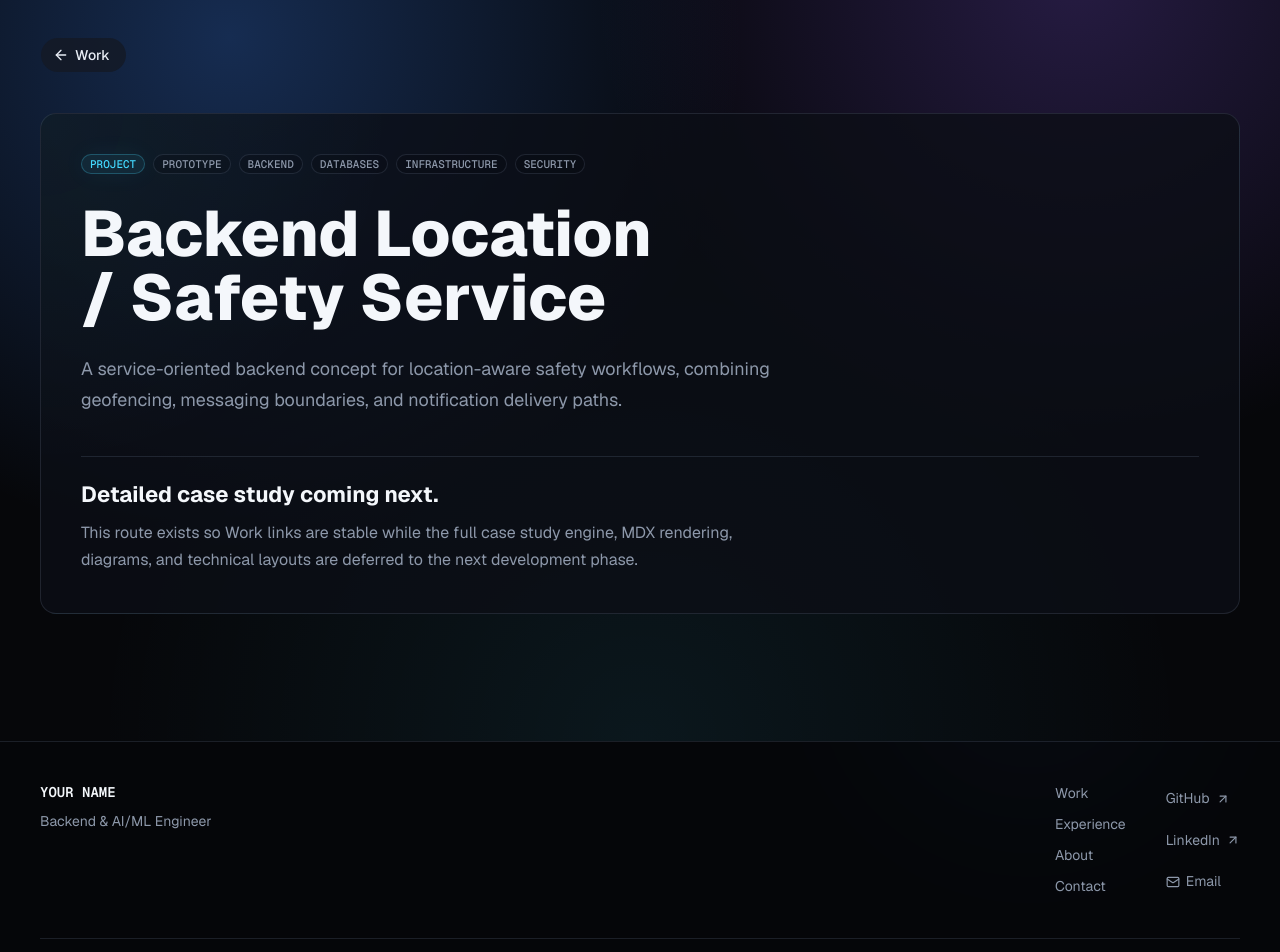
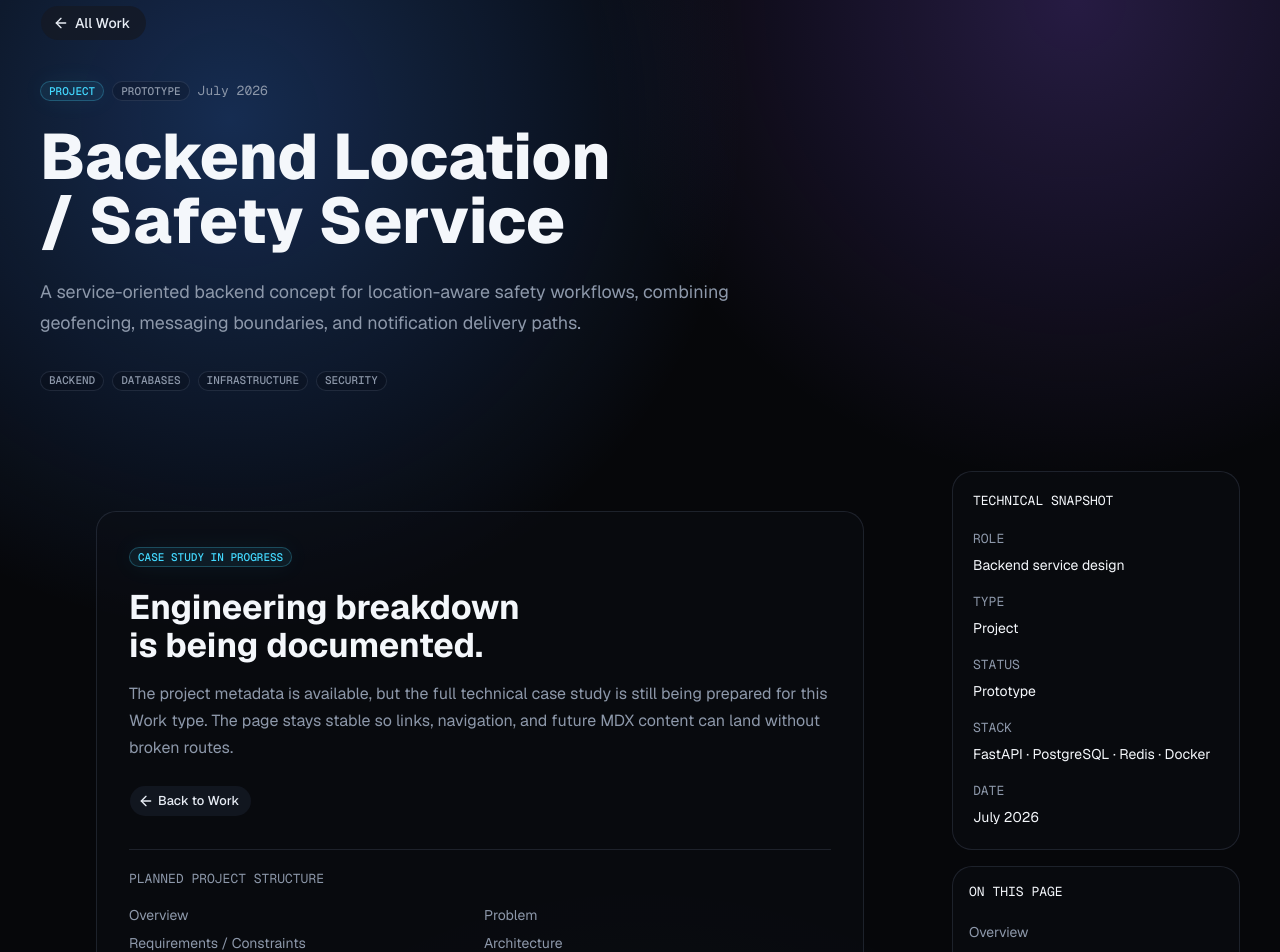
Before and after one commit to chetancrs7/portfolio, a Next.js app: page /work/backend-location-safety-service in a window 1280 px wide. Shown: the part 140-1092 px from the top of the page. Built offline with nearby package versions, Linux system fonts and the light colour scheme.

Commit message:
feat: ✅ implement work detail case studies

```diff
--- a/src/app/work/[slug]/page.tsx
+++ b/src/app/work/[slug]/page.tsx
@@ -1,20 +1,32 @@
+import type { Metadata } from "next";
 import Link from "next/link";
 import { notFound } from "next/navigation";
-import type { Metadata } from "next";
-import { ArrowLeft } from "lucide-react";
+import { ArrowLeft, ExternalLink } from "lucide-react";
 
 import { PageContainer } from "@/components/layout/page-container";
 import { Badge } from "@/components/ui/badge";
 import { buttonVariants } from "@/components/ui/button";
+import { CaseStudyContent } from "@/components/work/case-study/case-study-content";
+import { CaseStudyHeader } from "@/components/work/case-study/case-study-header";
+import { CaseStudyNavigation } from "@/components/work/case-study/case-study-navigation";
+import { CaseStudyToc } from "@/components/work/case-study/case-study-toc";
+import { MetricStrip } from "@/components/work/case-study/metric-strip";
+import { TechnicalSnapshot } from "@/components/work/case-study/technical-snapshot";
+import { siteConfig } from "@/config/site";
 import {
   getPublishedWork,
   getWorkBySlug,
-  technicalAreaLabels,
-  workStatusLabels,
   workTypeLabels,
+  type WorkItem,
 } from "@/content/work";
+import {
+  getAdjacentPublishedWork,
+  getCaseStudyDetail,
+  getCaseStudyTemplate,
+  getRenderableCaseStudySections,
+} from "@/content/work/details";
 
-type WorkDetailPlaceholderProps = {
+type WorkDetailPageProps = {
   params: Promise<{
     slug: string;
   }>;
@@ -28,7 +40,7 @@ export function generateStaticParams() {
 
 export async function generateMetadata({
   params,
-}: WorkDetailPlaceholderProps): Promise<Metadata> {
+}: WorkDetailPageProps): Promise<Metadata> {
   const { slug } = await params;
   const item = getWorkBySlug(slug);
 
@@ -39,14 +51,12 @@ export async function generateMetadata({
   }
 
   return {
-    title: item.title,
+    title: `${item.title} | ${siteConfig.author.name}`,
     description: item.summary,
   };
 }
 
-export default async function WorkDetailPlaceholder({
-  params,
-}: WorkDetailPlaceholderProps) {
+export default async function WorkDetailPage({ params }: WorkDetailPageProps) {
   const { slug } = await params;
   const item = getWorkBySlug(slug);
 
@@ -54,52 +64,140 @@ export default async function WorkDetailPlaceholder({
     notFound();
   }
 
+  const detail = getCaseStudyDetail(item.slug);
+  const adjacentWork = getAdjacentPublishedWork(item.slug);
+  const sections = detail ? getRenderableCaseStudySections(item, detail) : [];
+
   return (
     <div className="technical-background min-h-screen">
-      <PageContainer className="py-16 sm:py-20 lg:py-24">
-        <Link
-          className={buttonVariants({
-            className: "mb-10",
-            variant: "secondary",
-          })}
-          href="/work"
-        >
-          <ArrowLeft data-icon="inline-start" />
-          Work
-        </Link>
+      <PageContainer className="pb-16" variant="wide">
+        <CaseStudyHeader item={item} />
 
-        <div className="surface-subtle rounded-2xl p-6 sm:p-8 lg:p-10">
-          <div className="mb-7 flex flex-wrap gap-2">
-            <Badge variant="status">{workTypeLabels[item.type]}</Badge>
-            <Badge variant="outline">{workStatusLabels[item.status]}</Badge>
-            {item.areas.map((area) => (
-              <Badge key={area} variant="outline">
-                {technicalAreaLabels[area]}
-              </Badge>
-            ))}
-          </div>
+        <div className="grid gap-8 lg:grid-cols-[minmax(0,1fr)_18rem] lg:items-start">
+          <main className="min-w-0">
+            <div className="mx-auto max-w-3xl">
+              <CaseStudyDisclosure item={item} />
+              <MetricStrip metrics={item.metrics} />
+              {sections.length > 0 ? (
+                <div className="mt-8 lg:hidden">
+                  <CaseStudyToc items={sections} />
+                </div>
+              ) : null}
+            </div>
 
-          <h1 className="type-h1 max-w-4xl text-balance">{item.title}</h1>
-          <p className="type-body-lg text-muted-foreground mt-6 max-w-3xl">
-            {item.summary}
-          </p>
+            <article className="mx-auto mt-10 max-w-3xl">
+              {detail ? (
+                <CaseStudyContent sections={sections} />
+              ) : (
+                <CaseStudyFallback item={item} />
+              )}
+              <CaseStudyNavigation
+                next={adjacentWork.next}
+                previous={adjacentWork.previous}
+              />
+            </article>
+          </main>
 
-          {item.type === "system-design" && item.systemDesign?.designOnly ? (
-            <p className="type-mono text-accent-cyan mt-8 uppercase">
-              Design study - not a production deployment
-            </p>
-          ) : null}
-
-          <div className="border-border mt-10 border-t pt-6">
-            <p className="type-h4">Detailed case study coming next.</p>
-            <p className="type-body text-muted-foreground mt-3 max-w-2xl">
-              This route exists so Work links are stable while the full case
-              study engine, MDX rendering, diagrams, and technical layouts are
-              deferred to the next development phase.
-            </p>
+          <div className="hidden space-y-4 lg:sticky lg:top-24 lg:block">
+            <TechnicalSnapshot item={item} role={detail?.role} />
+            <CaseStudyToc
+              items={
+                sections.length > 0
+                  ? sections
+                  : getCaseStudyTemplate(item.type).slice(0, 6)
+              }
+            />
           </div>
         </div>
       </PageContainer>
     </div>
   );
 }
+
+function CaseStudyDisclosure({ item }: { item: WorkItem }) {
+  if (item.type === "system-design" || item.status === "design-study") {
+    return (
+      <Disclosure
+        body="Architecture exercise based on stated scale assumptions. This is not presented as a production deployment."
+        label="Design Study"
+      />
+    );
+  }
+
+  if (item.type === "research") {
+    return (
+      <Disclosure
+        body="Research / experiment work. Results describe the stated evaluation context, not a production software claim."
+        label="Research / Experiment"
+      />
+    );
+  }
+
+  return null;
+}
+
+function Disclosure({ body, label }: { body: string; label: string }) {
+  return (
+    <div className="border-accent-cyan/20 bg-accent-cyan/6 mb-8 rounded-xl border p-5">
+      <p className="type-mono text-accent-cyan uppercase">{label}</p>
+      <p className="text-muted-foreground mt-2 text-sm leading-6">{body}</p>
+    </div>
+  );
+}
+
+function CaseStudyFallback({ item }: { item: WorkItem }) {
+  return (
+    <section className="border-border bg-card/55 rounded-xl border p-6 sm:p-8">
+      <Badge variant="status">Case Study In Progress</Badge>
+      <h2 className="type-h3 mt-5 text-balance">
+        Engineering breakdown is being documented.
+      </h2>
+      <p className="type-body text-muted-foreground mt-4">
+        The project metadata is available, but the full technical case study is
+        still being prepared for this Work type. The page stays stable so links,
+        navigation, and future MDX content can land without broken routes.
+      </p>
+      <div className="mt-6 flex flex-wrap gap-3">
+        {item.repository ? (
+          <Link
+            className={buttonVariants({ size: "sm", variant: "outline" })}
+            href={item.repository}
+            rel="noreferrer"
+            target="_blank"
+          >
+            View Source
+            <ExternalLink data-icon="inline-end" />
+          </Link>
+        ) : null}
+        {item.demo ? (
+          <Link
+            className={buttonVariants({ size: "sm", variant: "outline" })}
+            href={item.demo}
+            rel="noreferrer"
+            target="_blank"
+          >
+            Live Demo
+            <ExternalLink data-icon="inline-end" />
+          </Link>
+        ) : null}
+        <Link
+          className={buttonVariants({ size: "sm", variant: "secondary" })}
+          href="/work"
+        >
+          <ArrowLeft data-icon="inline-start" />
+          Back to Work
+        </Link>
+      </div>
+      <div className="border-border mt-8 border-t pt-5">
+        <p className="type-mono text-muted-foreground uppercase">
+          Planned {workTypeLabels[item.type]} Structure
+        </p>
+        <ul className="text-muted-foreground mt-4 grid gap-2 text-sm sm:grid-cols-2">
+          {getCaseStudyTemplate(item.type).map((section) => (
+            <li key={section.id}>{section.label}</li>
+          ))}
+        </ul>
+      </div>
+    </section>
+  );
+}
```
